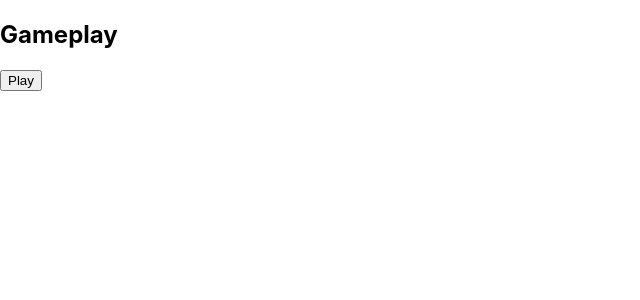
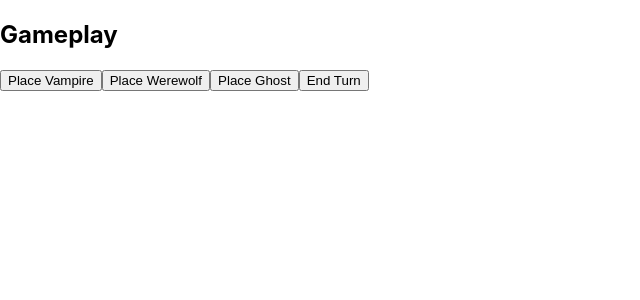
Before and after one commit to missalexityy/monster-mayhem-game, a React (Create React App) app in the folder monster-mayhem-frontend/: page /play in a window 1280 px wide. Shown: the top 300 px of the page, without its empty margins (0-640 px from the left). Built offline with nearby package versions, Linux system fonts and the light colour scheme; no server answers.

Commit message:
Defined Functions for the game implementation

```diff
--- a/monster-mayhem-frontend/src/GamePlay.js
+++ b/monster-mayhem-frontend/src/GamePlay.js
@@ -3,6 +3,7 @@ import socketIOClient from 'socket.io-client';
 
 const GamePlay = () => {
   const [gameState, setGameState] = useState(null);
+  const [selectedMonster, setSelectedMonster] = useState(null);
 
   useEffect(() => {
     const socket = socketIOClient('http://localhost:3000');
@@ -15,15 +16,58 @@ const GamePlay = () => {
     return () => socket.disconnect(); // Cleanup on component unmount
   }, []);
 
-  const handlePlay = () => {
-    // Handle player actions and send to server...
+  // Function to handle placing a monster on the grid
+  const handlePlaceMonster = (monsterType, position) => {
+    if (gameState.currentPlayer === playerId) { // Check if it's the player's turn
+      // Send place monster action to server
+      socket.emit('play', playerId, { type: 'place', monsterType, position });
+    } else {
+      console.log('Not your turn'); // Not player's turn
+    }
   };
 
-  return (
+ // Function to handle moving a monster on the grid
+ const handleMoveMonster = (monsterId, newPosition) => {
+  if (gameState.currentPlayer === playerId) {
+    // Send move monster action to server
+    socket.emit('play', playerId, { type: 'move', monsterId, newPosition });
+  } else {
+    console.log('Not your turn');
+  }
+};
+
+// Function to handle ending the player's turn
+const handleEndTurn = () => {
+  if (gameState.currentPlayer === playerId) {
+    // Send end turn action to server
+    socket.emit('endTurn', playerId);
+  } else {
+    console.log('Not your turn');
+  }
+};
+
+// Function to select a monster for moving
+const handleSelectMonster = (monsterId) => {
+  // Select a monster to move
+  setSelectedMonster(monsterId);
+};
+
+ return (
     <div>
       <h2>Gameplay</h2>
       {/* Render game UI based on gameState */}
-      <button onClick={handlePlay}>Play</button>
+      {gameState && (
+        <div>
+          <p>Current Player: {gameState.currentPlayer}</p>
+          {/* Render game grid, monsters, etc. */}
+        </div>
+      )}
+      {/* Buttons to place different types of monsters */}
+      <button onClick={() => handlePlaceMonster('vampire', { x: 0, y: 0 })}>Place Vampire</button>
+      <button onClick={() => handlePlaceMonster('werewolf', { x: 0, y: 0 })}>Place Werewolf</button>
+      <button onClick={() => handlePlaceMonster('ghost', { x: 0, y: 0 })}>Place Ghost</button>
+      {/* Button to end the player's turn */}
+      <button onClick={handleEndTurn}>End Turn</button>
     </div>
   );
 };
```
